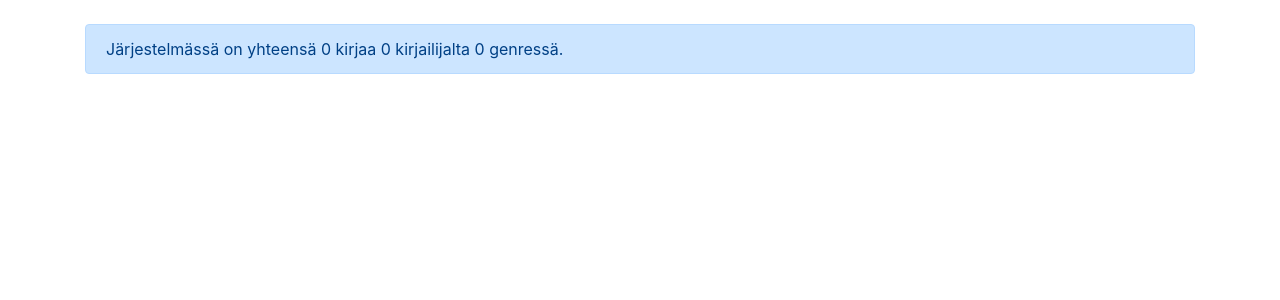
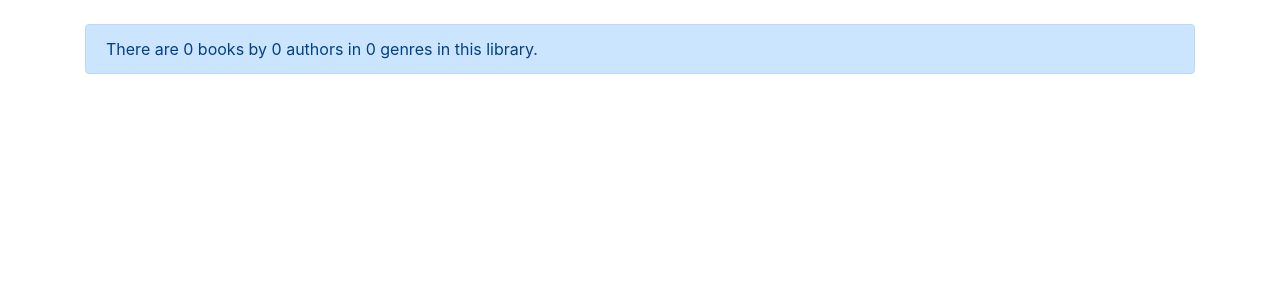
Before and after one commit to vkopio/django-library-manager, a Django app: page /library/ in a window 1280 px wide. Shown: the part 72-372 px from the top of the page. Run offline with Django 3.2, Linux system fonts and the light colour scheme; data that the repository does not hold is empty; some libraries are stand-ins or nearby versions.

Commit message:
Changed index template language to English

```diff
--- a/library_app/templates/library_app/index.html
+++ b/library_app/templates/library_app/index.html
@@ -3,7 +3,7 @@
 {% block content %}
 
 <div class="alert alert-primary" role="alert">
-    Järjestelmässä on yhteensä {{ book_count }} kirjaa {{ author_count }} kirjailijalta {{ genre_count }} genressä.
+    There are {{ book_count }} books by {{ author_count }} authors in {{ genre_count }} genres in this library.
 </div>
 
 {% endblock %}
```
